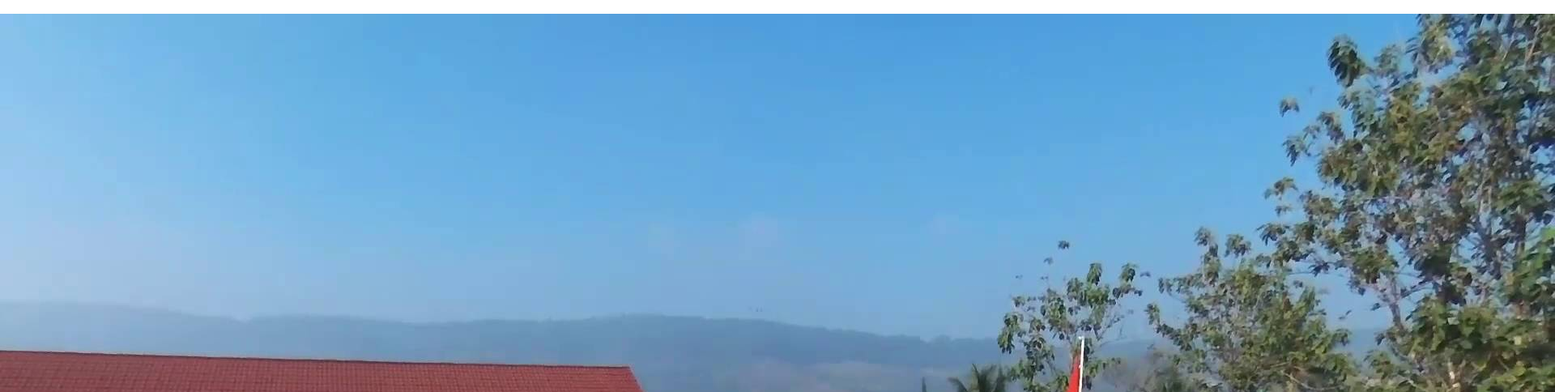
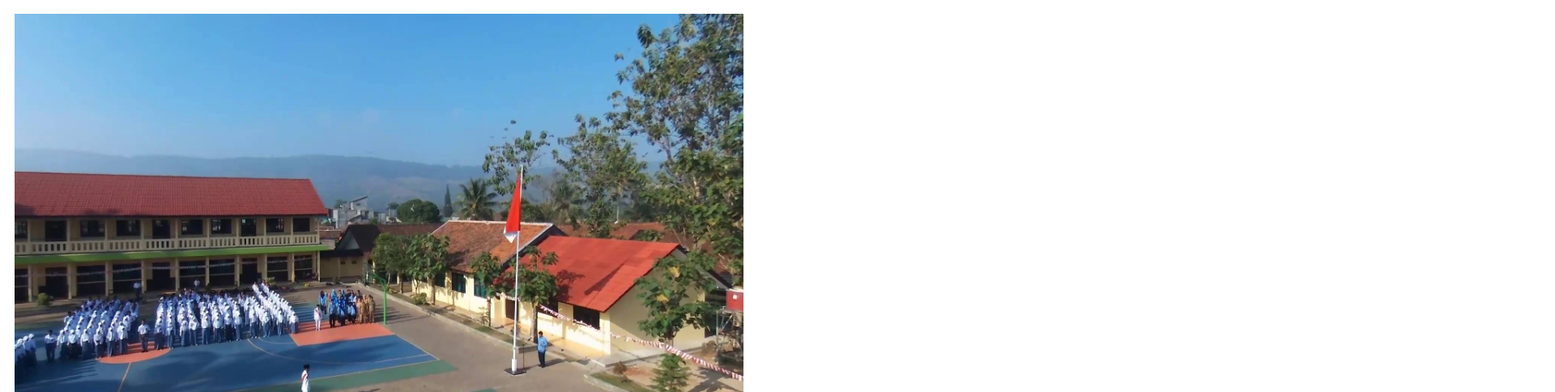
Before and after one commit to tengkujuansyah/utswebtengku, a plain HTML site: page index.html in a window 1280 px wide. Shown: the part 132-616 px from the top of the page at 81% size, 1920 px wide, since content can reach past the window. Drawn offline with Linux system fonts and the light colour scheme.

Commit message:
Update style.css

```diff
--- a/style.css
+++ b/style.css
@@ -70,7 +70,8 @@ body {
 	visibility: visible;
 }
 .about img {
-	margin: 0 auto;
+	width: 900px;
+	padding-left: 18px;
 }
 .footer {
 	color: #fff;
```
